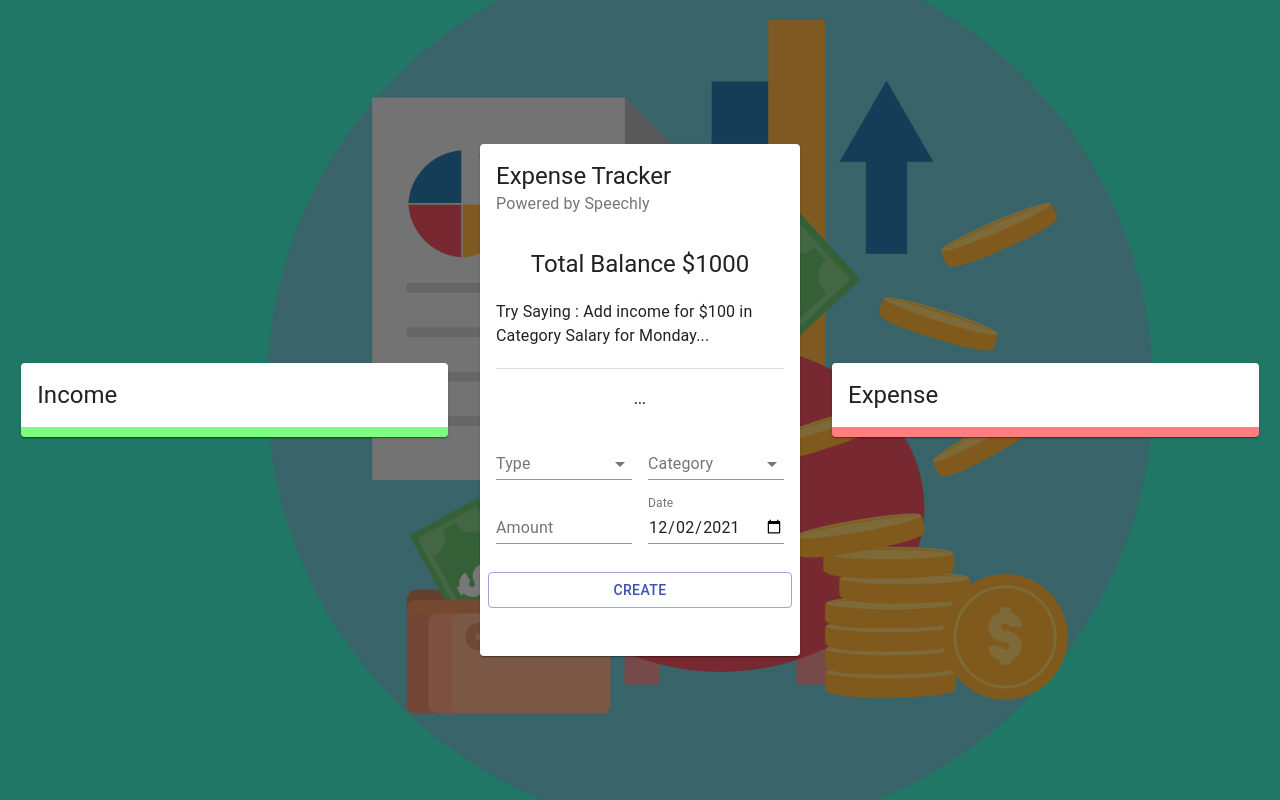
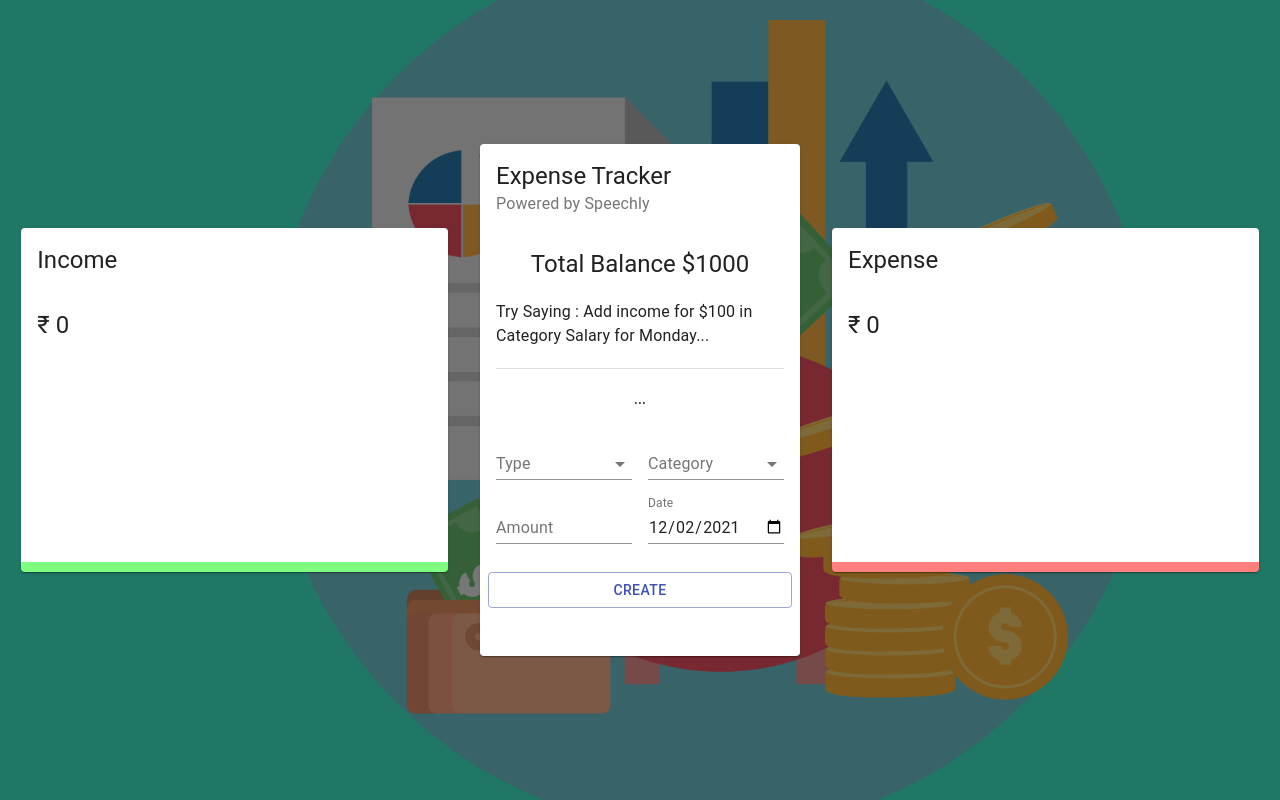
Before and after one commit to Anushka26-oss/React-Expense-Tracker, a React (Create React App) app: page / in a window 1280 px wide. Built offline with nearby package versions, Linux system fonts and the light colour scheme.

Commit message:
Charts working fine

```diff
--- a/package.json
+++ b/package.json
@@ -11,9 +11,9 @@
     "@testing-library/jest-dom": "^5.15.1",
     "@testing-library/react": "^11.2.7",
     "@testing-library/user-event": "^12.8.3",
-    "chart.js": "^3.6.1",
+    "chart.js": "^2.9.4",
     "react": "^16.12.0",
-    "react-chartjs-2": "^4.0.0",
+    "react-chartjs-2": "2.11.1",
     "react-dom": "^16.12.0",
     "react-scripts": "4.0.3",
     "uuid": "^8.3.2",
--- a/src/components/Details/Details.jsx
+++ b/src/components/Details/Details.jsx
@@ -1,22 +1,25 @@
 import React from 'react'
 import { Card, CardHeader, CardContent, Typography } from '@material-ui/core';
 import { Doughnut } from 'react-chartjs-2';
+
+import useTransactions from '../../useTransactions';
 import useStyles from './styles';
 
 const Details = ({ title }) => {
 
     const classes = useStyles();
-
+    const { total, chartData } = useTransactions(title);
+    console.log(total)
     return (
-        <Card className={title === 'Income' ? classes.income : classes.expense} >
-            <CardHeader title={title}>
-                <CardContent>
-                    <Typography variant="h5">$500</Typography>
-                </CardContent>
-            </CardHeader>
+        <Card className={title === 'Income' ? classes.income : classes.expense} sx={{ minWidth: 275 }} >
+            <CardHeader title={title}></CardHeader>
+            <CardContent>
+                <Typography variant="h5">{`\u20b9 ${total}`}</Typography>
+                <Doughnut data={chartData} />
+            </CardContent>
         </Card>
     )
 }
 
 
-export default Details
+export default Details;
--- /dev/null
+++ b/src/useTransactions.js
@@ -0,0 +1,41 @@
+//the name of all the hooks starts with "use"
+import { useContext } from 'react';
+import { ExpenseTrackerContext } from './context/context';
+
+import { incomeCategories, expenseCategories, resetCategories } from './constants/categories';
+
+//transactionsPerType will filter out the unnecessary transaction for the time like if we are summing up the total transactions of type Income it will remove all the transactions of type Expense
+//then we will get the total of Income or Expense
+
+//next we are mapping through transactions per type for each transaction we need to find a category it belongs to
+//then we are incrementing the amount in that particular category
+
+const useTransactions = (title) => {
+    resetCategories(); //because we have to reset the amount of each specific category to zero.
+    const { transactions } = useContext(ExpenseTrackerContext);
+    const transactionsPerType = transactions.filter((t) => t.type === title);
+    const total = transactionsPerType.reduce((acc, currVal) => acc += currVal.amount, 0);
+
+    const categories = title === 'Income' ? incomeCategories : expenseCategories;
+
+    transactionsPerType.forEach((t) => {
+        const category = categories.find((c) => c.type === t.category)
+
+        if (category) category.amount += t.amount;
+    });
+    //filter out the categories which has amount < 0 so that they doesn't come up in chart
+    const filteredCategories = categories.filter((sc) => sc.amount > 0);
+
+    const chartData = {
+        datasets: [{
+            data: filteredCategories.map((c) => c.amount),
+            backgroundColor: filteredCategories.map((c) => c.color),
+        }],
+        labels: filteredCategories.map((c) => c.type),
+    }
+
+    return { total, chartData };
+
+}
+
+export default useTransactions;
```
Also changed, not shown: 1 other file (tests, documents, lock files or other folders).
